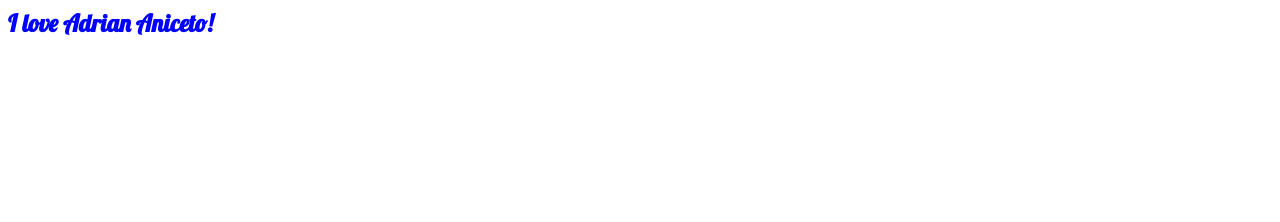
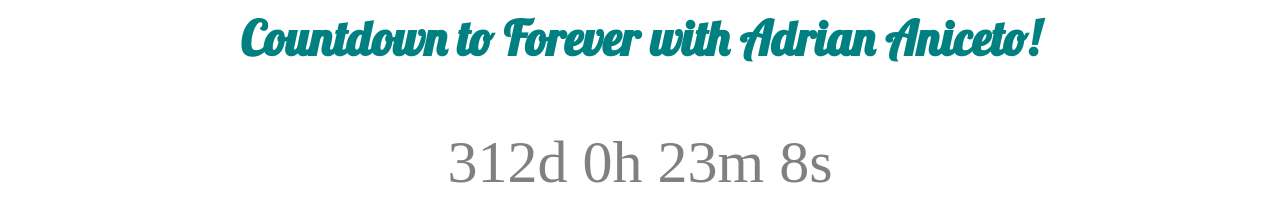
Before and after one commit to cjmaranas/cj-web, a plain HTML site: page index.html in a window 1280 px wide. Drawn offline with Linux system fonts and the light colour scheme.

Commit message:
Wedding timer
Adding a timer from w3 schools
I did not create the code!
Check it out here: https://www.w3schools.com/howto/tryit.asp?filename=tryhow_js_countdown

```diff
--- a/index.html
+++ b/index.html
@@ -1,12 +1,74 @@
 <link href="https://fonts.googleapis.com/css?family=Lobster" rel="stylesheet" type="text/css">
+
 <style>
   .blue-text {
-    color: blue;
+    color: teal;
+  }
+
+  .gray-text {
+    color: gray;
   }
 
   h2 {
     font-family: Lobster, Monospace;
+	text-align: center;
+	font-size: 300%;
+  }
+
+  @font-face {
+  font-family: 'Harry Potter';
+  src: url('http://www.fontsaddict.com/fontface/harry-potter.TTF');
   }
 
 </style>
-<h2 class="blue-text">I love Adrian Aniceto!</h2>
+<h2 class="blue-text">Countdown to Forever with Adrian Aniceto!</h2>
+
+<!DOCTYPE HTML>
+<html>
+<head>
+<style>
+p {
+  text-align: center;
+  font-size: 60px;
+}
+</style>
+</head>
+<body>
+
+<p id="demo" class="gray-text"></p>
+
+<!-- Timer code taken from https://www.w3schools.com/howto/tryit.asp?filename=tryhow_js_countdown -->
+
+<script>
+// Set the date we're counting down to
+var countDownDate = new Date("June 17, 2018 15:37:25").getTime();
+
+// Update the count down every 1 second
+var x = setInterval(function() {
+
+    // Get todays date and time
+    var now = new Date().getTime();
+
+    // Find the distance between now an the count down date
+    var distance = countDownDate - now;
+
+    // Time calculations for days, hours, minutes and seconds
+    var days = Math.floor(distance / (1000 * 60 * 60 * 24));
+    var hours = Math.floor((distance % (1000 * 60 * 60 * 24)) / (1000 * 60 * 60));
+    var minutes = Math.floor((distance % (1000 * 60 * 60)) / (1000 * 60));
+    var seconds = Math.floor((distance % (1000 * 60)) / 1000);
+
+    // Output the result in an element with id="demo"
+    document.getElementById("demo").innerHTML = days + "d " + hours + "h "
+    + minutes + "m " + seconds + "s ";
+
+    // If the count down is over, write some text
+    if (distance < 0) {
+        clearInterval(x);
+        document.getElementById("demo").innerHTML = "EXPIRED";
+    }
+}, 1000);
+</script>
+
+</body>
+</html>
```
